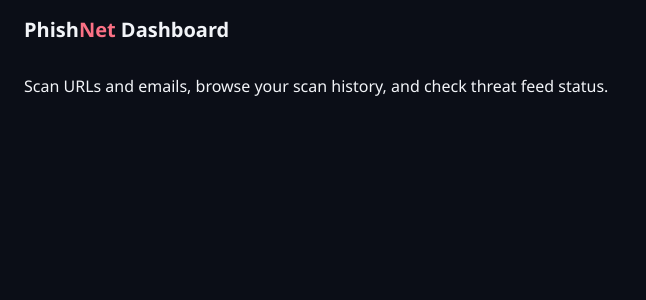
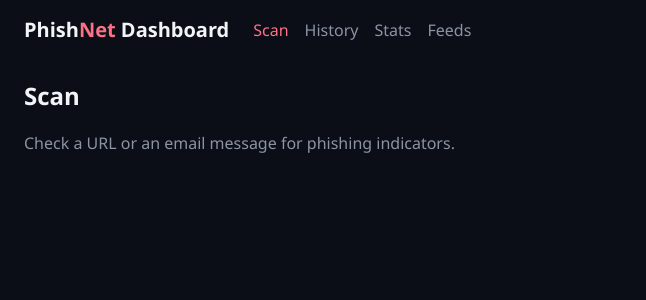
Before and after one commit to Deipedra34/PhishNet-Detector, a React (Vite) app in the folder dashboard/: page / in a window 1280 px wide. Shown: the top 300 px of the page, without its empty margins (0-646 px from the left). Built offline with nearby package versions, Linux system fonts and the light colour scheme.

Commit message:
Add client-side routing and page shells for Scan, History, Stats, and Feeds

```diff
--- a/dashboard/package.json
+++ b/dashboard/package.json
@@ -14,7 +14,8 @@
   },
   "dependencies": {
     "react": "18.3.1",
-    "react-dom": "18.3.1"
+    "react-dom": "18.3.1",
+    "react-router-dom": "6.28.0"
   },
   "devDependencies": {
     "@vitejs/plugin-react": "4.3.4",
--- a/dashboard/src/App.jsx
+++ b/dashboard/src/App.jsx
@@ -1,14 +1,23 @@
+import { BrowserRouter, Route, Routes } from "react-router-dom";
+import Layout from "./components/Layout.jsx";
+import ScanPage from "./pages/ScanPage.jsx";
+import HistoryPage from "./pages/HistoryPage.jsx";
+import StatsPage from "./pages/StatsPage.jsx";
+import FeedsPage from "./pages/FeedsPage.jsx";
+import NotFoundPage from "./pages/NotFoundPage.jsx";
+
 export default function App() {
   return (
-    <div className="app">
-      <header className="app-header">
-        <span className="brand">
-          Phish<span className="brand-accent">Net</span> Dashboard
-        </span>
-      </header>
-      <main className="app-main">
-        <p>Scan URLs and emails, browse your scan history, and check threat feed status.</p>
-      </main>
-    </div>
+    <BrowserRouter>
+      <Routes>
+        <Route element={<Layout />}>
+          <Route index element={<ScanPage />} />
+          <Route path="history" element={<HistoryPage />} />
+          <Route path="stats" element={<StatsPage />} />
+          <Route path="feeds" element={<FeedsPage />} />
+          <Route path="*" element={<NotFoundPage />} />
+        </Route>
+      </Routes>
+    </BrowserRouter>
   );
 }
--- /dev/null
+++ b/dashboard/src/components/Layout.jsx
@@ -0,0 +1,30 @@
+import { NavLink, Outlet } from "react-router-dom";
+
+const NAV_ITEMS = [
+  { to: "/", label: "Scan", end: true },
+  { to: "/history", label: "History" },
+  { to: "/stats", label: "Stats" },
+  { to: "/feeds", label: "Feeds" },
+];
+
+export default function Layout() {
+  return (
+    <div className="app">
+      <header className="app-header">
+        <span className="brand">
+          Phish<span className="brand-accent">Net</span> Dashboard
+        </span>
+        <nav className="app-nav" aria-label="Main">
+          {NAV_ITEMS.map((item) => (
+            <NavLink key={item.to} to={item.to} end={item.end}>
+              {item.label}
+            </NavLink>
+          ))}
+        </nav>
+      </header>
+      <main className="app-main">
+        <Outlet />
+      </main>
+    </div>
+  );
+}
--- a/dashboard/src/index.css
+++ b/dashboard/src/index.css
@@ -33,3 +33,28 @@ body {
 .app-main {
   padding: 0 24px 24px;
 }
+
+.app-header {
+  display: flex;
+  align-items: center;
+  gap: 24px;
+  flex-wrap: wrap;
+}
+
+.app-nav {
+  display: flex;
+  gap: 16px;
+}
+
+.app-nav a {
+  color: var(--muted);
+  text-decoration: none;
+}
+
+.app-nav a.active {
+  color: var(--accent);
+}
+
+.muted {
+  color: var(--muted);
+}
--- /dev/null
+++ b/dashboard/src/pages/FeedsPage.jsx
@@ -0,0 +1,8 @@
+export default function FeedsPage() {
+  return (
+    <section>
+      <h1>Threat feeds</h1>
+      <p className="muted">Cache freshness of the OpenPhish and PhishTank feeds.</p>
+    </section>
+  );
+}
--- /dev/null
+++ b/dashboard/src/pages/HistoryPage.jsx
@@ -0,0 +1,8 @@
+export default function HistoryPage() {
+  return (
+    <section>
+      <h1>History</h1>
+      <p className="muted">Past scans recorded by the CLI and the API.</p>
+    </section>
+  );
+}
--- /dev/null
+++ b/dashboard/src/pages/NotFoundPage.jsx
@@ -0,0 +1,12 @@
+import { Link } from "react-router-dom";
+
+export default function NotFoundPage() {
+  return (
+    <section>
+      <h1>Page not found</h1>
+      <p className="muted">
+        There's nothing here. <Link to="/">Go to the scanner</Link>.
+      </p>
+    </section>
+  );
+}
--- /dev/null
+++ b/dashboard/src/pages/ScanPage.jsx
@@ -0,0 +1,8 @@
+export default function ScanPage() {
+  return (
+    <section>
+      <h1>Scan</h1>
+      <p className="muted">Check a URL or an email message for phishing indicators.</p>
+    </section>
+  );
+}
--- /dev/null
+++ b/dashboard/src/pages/StatsPage.jsx
@@ -0,0 +1,8 @@
+export default function StatsPage() {
+  return (
+    <section>
+      <h1>Stats</h1>
+      <p className="muted">Totals across the scan history.</p>
+    </section>
+  );
+}
```
